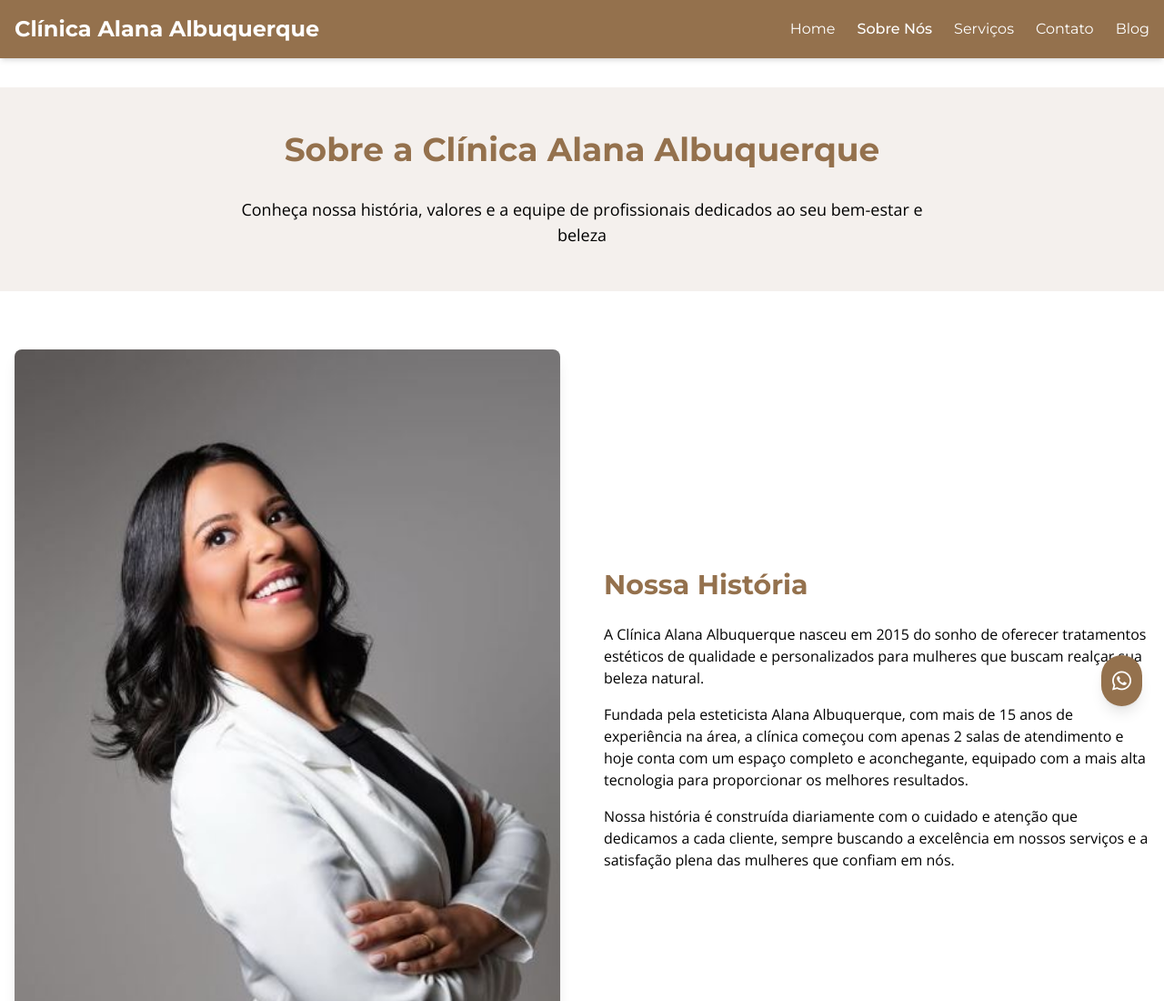
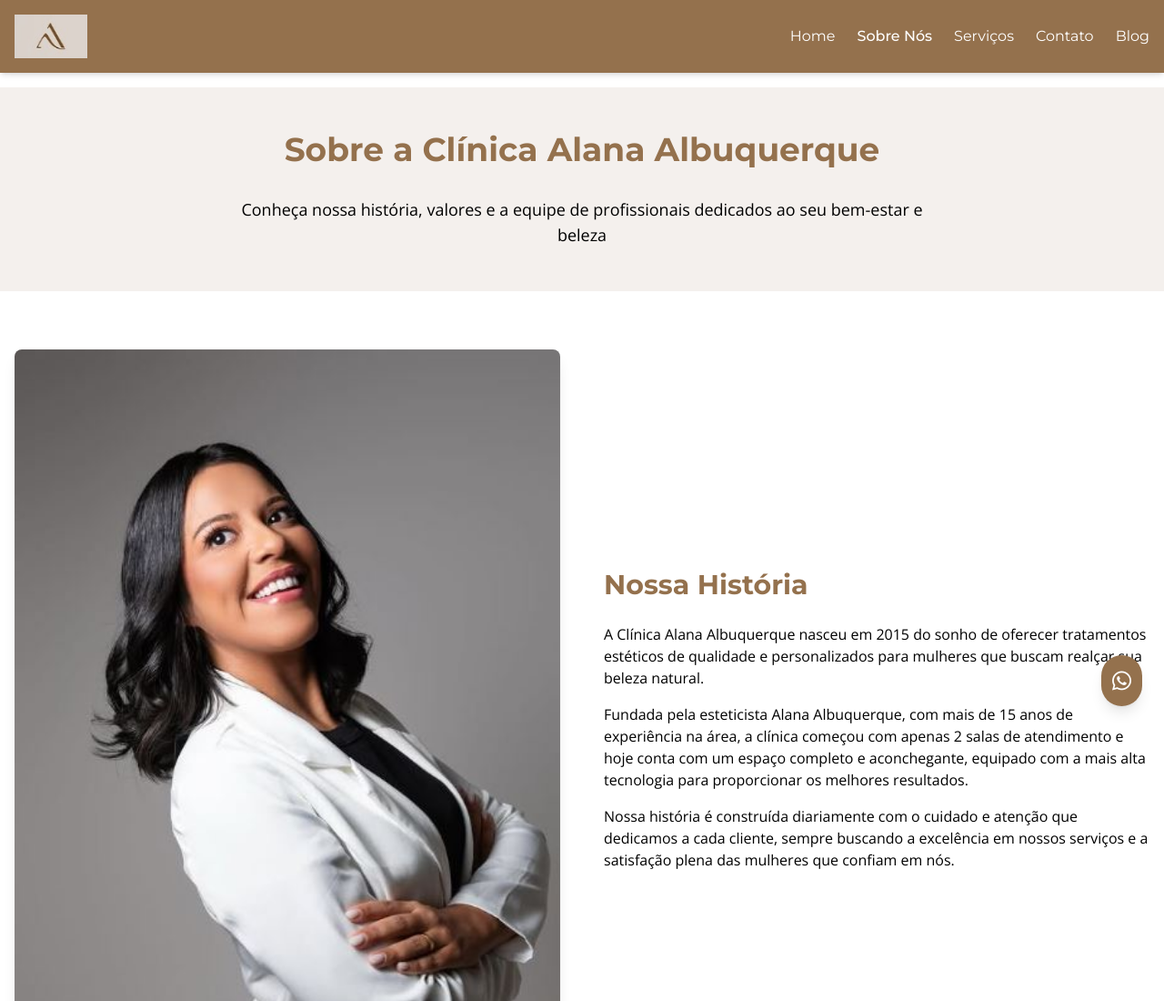
Before and after one commit to ruanavelino/ClinicaAlana, a plain HTML site: page sobre.html in a window 1280 px wide. Shown: the top 1100 px of the page at 91% size. Drawn offline with nearby package versions, Linux system fonts and the light colour scheme.

Commit message:
Add files via upload

```diff
--- a/sobre.html
+++ b/sobre.html
@@ -34,8 +34,8 @@
     <!-- Cabeçalho/Menu de navegação -->
     <header class="fixed top-0 left-0 right-0 bg-primary shadow-md z-50">
         <nav class="container mx-auto px-4 py-4 flex justify-between items-center">
-            <a href="index.html" class="text-2xl font-montserrat font-bold text-white">
-                Clínica Alana Albuquerque
+            <a href="index.html" class="flex items-center">
+                <img src="assets/img/logoAlana.jpg" alt="Clínica Alana Albuquerque" class="h-12 mr-2">
             </a>
 
             <!-- Menu Desktop -->
```
